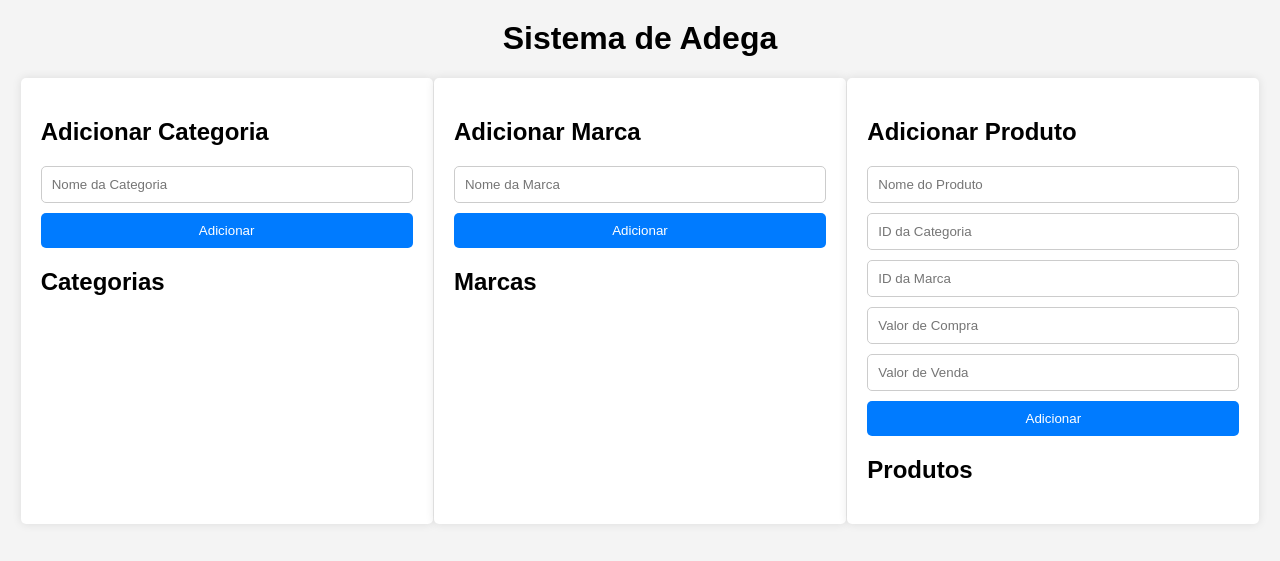
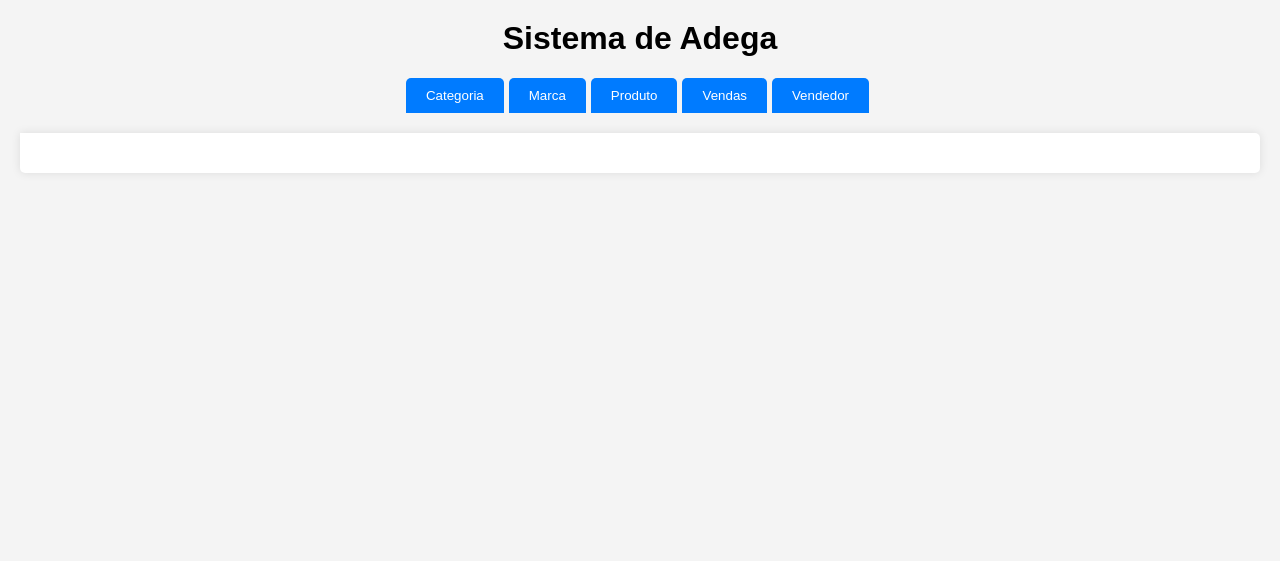
Before and after one commit to RafaelBG7/sistemadeadega, a Flask app: page / in a window 1280 px wide. Shown: the top 561 px of the page. Run offline with Flask 3, Linux system fonts and the light colour scheme.

Commit message:
Falta o Front-End

```diff
--- a/static/style.css
+++ b/static/style.css
@@ -8,6 +8,39 @@
 h1 {
     text-align: center;
     margin-top: 20px;
+}
+
+.tabs {
+    display: flex;
+    justify-content: center;
+    margin: 20px;
+}
+
+.tab-button {
+    padding: 10px 20px;
+    border: none;
+    border-radius: 5px 5px 0 0;
+    background-color: #007bff;
+    color: white;
+    cursor: pointer;
+    margin-right: 5px;
+}
+
+.tab-button:hover {
+    background-color: #0056b3;
+}
+
+.tab-content {
+    display: none;
+    padding: 20px;
+    background: #fff;
+    border-radius: 0 5px 5px 5px;
+    box-shadow: 0 0 10px rgba(0, 0, 0, 0.1);
+    margin: 0 20px;
+}
+
+.active-tab {
+    display: block;
 }
 
 .container {
--- a/templates/index.html
+++ b/templates/index.html
@@ -8,38 +8,27 @@
 </head>
 <body>
     <h1>Sistema de Adega</h1>
-    <div class="container">
-        <div class="form-container">
-            <h2>Adicionar Categoria</h2>
-            <form id="category-form">
-                <input type="text" id="category-name" placeholder="Nome da Categoria" required>
-                <button type="submit">Adicionar</button>
-            </form>
-            <h2>Categorias</h2>
-            <ul id="category-list"></ul>
-        </div>
-        <div class="form-container">
-            <h2>Adicionar Marca</h2>
-            <form id="brand-form">
-                <input type="text" id="brand-name" placeholder="Nome da Marca" required>
-                <button type="submit">Adicionar</button>
-            </form>
-            <h2>Marcas</h2>
-            <ul id="brand-list"></ul>
-        </div>
-        <div class="form-container">
-            <h2>Adicionar Produto</h2>
-            <form id="product-form">
-                <input type="text" id="product-name" placeholder="Nome do Produto" required>
-                <input type="text" id="product-category" placeholder="ID da Categoria" required>
-                <input type="text" id="product-brand" placeholder="ID da Marca" required>
-                <input type="text" id="purchase-price" placeholder="Valor de Compra" required>
-                <input type="text" id="selling-price" placeholder="Valor de Venda" required>
-                <button type="submit">Adicionar</button>
-            </form>
-            <h2>Produtos</h2>
-            <ul id="product-list"></ul>
-        </div>
+    <div class="tabs">
+        <button class="tab-button" onclick="openTab('categoria')">Categoria</button>
+        <button class="tab-button" onclick="openTab('marca')">Marca</button>
+        <button class="tab-button" onclick="openTab('produto')">Produto</button>
+        <button class="tab-button" onclick="openTab('vendas')">Vendas</button>
+        <button class="tab-button" onclick="openTab('vendedor')">Vendedor</button>
+    </div>
+    <div id="categoria" class="tab-content active-tab">
+        {% include 'categoria.html' %}
+    </div>
+    <div id="marca" class="tab-content">
+        {% include 'marca.html' %}
+    </div>
+    <div id="produto" class="tab-content">
+        {% include 'produto.html' %}
+    </div>
+    <div id="vendas" class="tab-content">
+        {% include 'vendas.html' %}
+    </div>
+    <div id="vendedor" class="tab-content">
+        {% include 'vendedor.html' %}
     </div>
     <script src="{{ url_for('static', filename='script.js') }}"></script>
 </body>
```
Also changed, not shown: static/script.js (+37 -0 lines), database.db, templates/categoria.html (added), templates/marca.html (added), templates/produto.html (added), templates/vendas.html (added), templates/vendedor.html (added).
